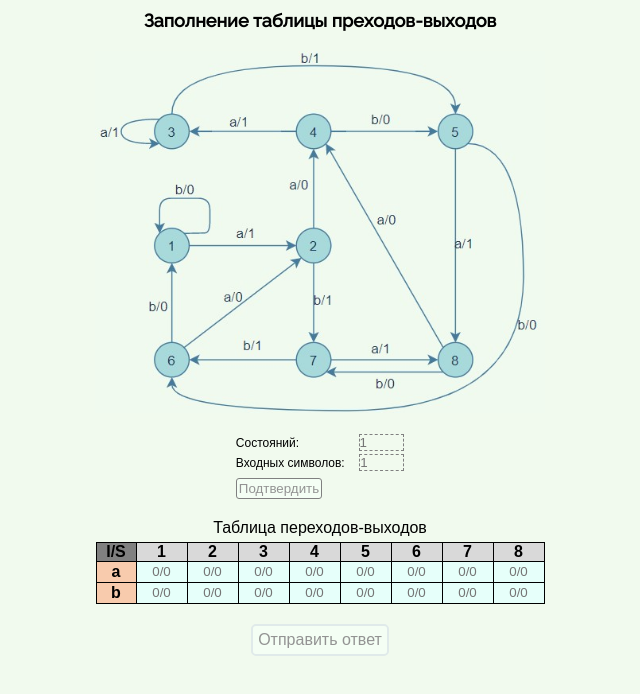
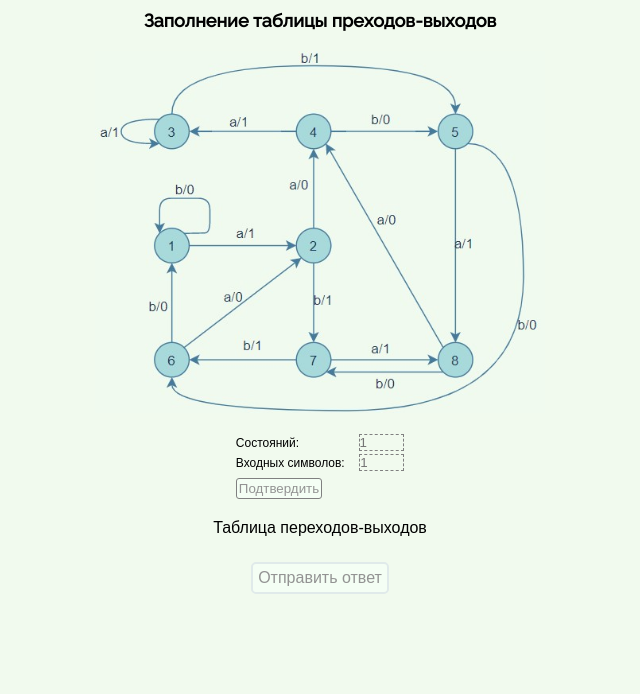
Before and after one commit to KemtaTam/Filling-in-the-transition-exit-table, a plain HTML site: page index.html in a window 1280 px wide. Shown: the whole page, without its empty margins (320-960 px from the left). Drawn offline with Linux system fonts and the light colour scheme.

Commit message:
Update index.html

```diff
--- a/index.html
+++ b/index.html
@@ -4,7 +4,6 @@
 	<meta charset="UTF-8">
 	<meta name="viewport" content="width=device-width, initial-scale=1.0">
 	<link rel="stylesheet" href="style.css" />
-    <link rel="preconnect" href="https://fonts.gstatic.com">
 	<link rel="preconnect" href="https://fonts.gstatic.com">
 	<link href="https://fonts.googleapis.com/css2?family=Raleway:wght@400;500&display=swap" rel="stylesheet">
 	<title>Document</title>
@@ -13,7 +12,7 @@
 	<header><b>Заполнение таблицы преходов-выходов</b></header>
 	<img src="images/граф.jpg" alt="graph" />
 
-    <form action="/" method="GET" enctype="multipart/form-data">
+	<form action="/" method="GET" enctype="multipart/form-data" id="form">
 		<!--Start entering the number of states and input symbols-->
 		<div class="enter">
 			<div class="body_enter">
@@ -22,49 +21,23 @@
 								type="number" name="input_states" value="" min="1" max="20">
 				</div>
 				<div class="text characters">
-                    <mark>Входных символов:</mark> <input class="input input-characters" placeholder="1"
-                                    type="number" name="input_characters" value="" min="1" max="20">
+					<mark>Входных символов:</mark>
+					<input class="input input-characters" placeholder="1" type="number"
+						name="input_characters" value="" min="1" max="20">
 				</div>
 				<button class="enter_button" type="submit">Подтвердить</button>
 			</div>
 		</div>
 		<!--End entering the number of states and input symbols-->
+	</form>
 
+	<form action="/" method="GET" enctype="multipart/form-data" id="form2">
 		<div class="table_header">Таблица переходов-выходов</div>
 		<div class="body_table">
 			<table>
-                <tr class="first_row">
-                    <th class="first_col t_1-1">I/S</th>
-                    <th>1</th>
-                    <th>2</th>
-                    <th>3</th>
-                    <th>4</th>
-                    <th>5</th>
-                    <th>6</th>
-                    <th>7</th>
-                    <th>8</th>
-                <tr class="second_row">
-                    <th class="first_col t_2-1">a</th>
-                    <th><input class="valueOfTable" type="text" placeholder="0/0"></th>
-                    <th><input class="valueOfTable" type="text" placeholder="0/0"></th>
-                    <th><input class="valueOfTable" type="text" placeholder="0/0"></th>
-                    <th><input class="valueOfTable" type="text" placeholder="0/0"></th>
-                    <th><input class="valueOfTable" type="text" placeholder="0/0"></th>
-                    <th><input class="valueOfTable" type="text" placeholder="0/0"></th>
-                    <th><input class="valueOfTable" type="text" placeholder="0/0"></th>
-                    <th><input class="valueOfTable" type="text" placeholder="0/0"></th>
-                </tr>
-                <tr class="third_row">
-                    <th class="first_col t_3-1">b</th>
-                    <th><input class="valueOfTable" type="text" placeholder="0/0"></th>
-                    <th><input class="valueOfTable" type="text" placeholder="0/0"></th>
-                    <th><input class="valueOfTable" type="text" placeholder="0/0"></th>
-                    <th><input class="valueOfTable" type="text" placeholder="0/0"></th>
-                    <th><input class="valueOfTable" type="text" placeholder="0/0"></th>
-                    <th><input class="valueOfTable" type="text" placeholder="0/0"></th>
-                    <th><input class="valueOfTable" type="text" placeholder="0/0"></th>
-                    <th><input class="valueOfTable" type="text" placeholder="0/0"></th>
-                </tr>
+				<tbody>
+
+			    </tbody>
 			</table>
 
 		</div>
@@ -73,5 +46,6 @@
 		</div>
 	</form>
 
+	<script src="script.js"></script>
 </body>
 </html>
```
Lines whose indentation alone changed are shown as unchanged.
